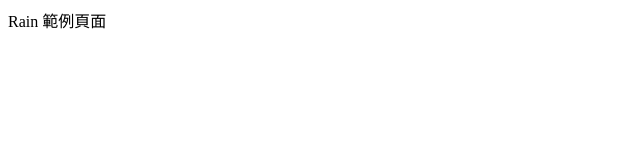
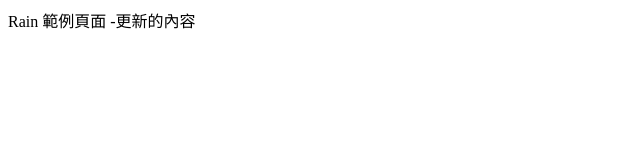
Before and after one commit to rainliao742/sample-gh-pages, a plain HTML site: page index.html in a window 1280 px wide. Shown: the whole page, without its empty margins (0-640 px from the left). Drawn offline with Linux system fonts and the light colour scheme.

Commit message:
更新內容

```diff
--- a/index.html
+++ b/index.html
@@ -8,5 +8,6 @@
 </head>
 <body>
 	Rain 範例頁面
+	-更新的內容
 </body>
 </html>
```
